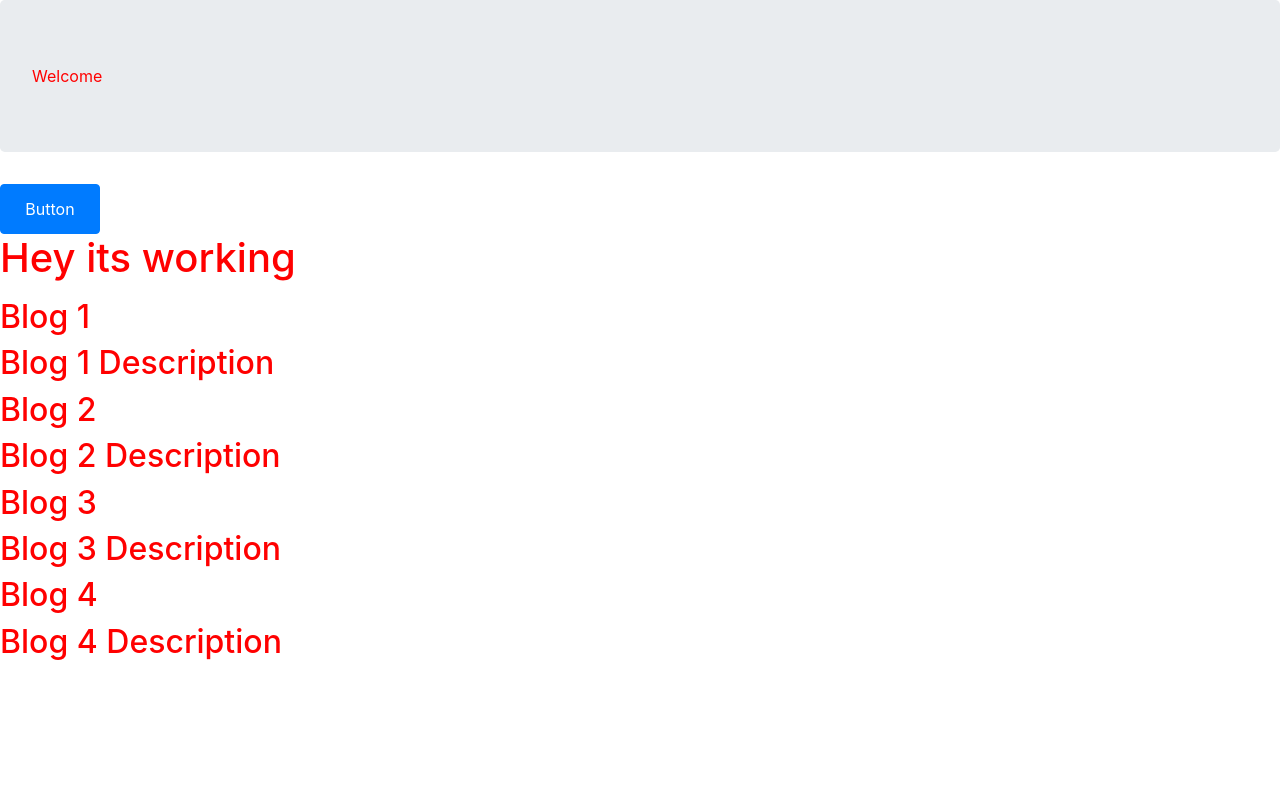
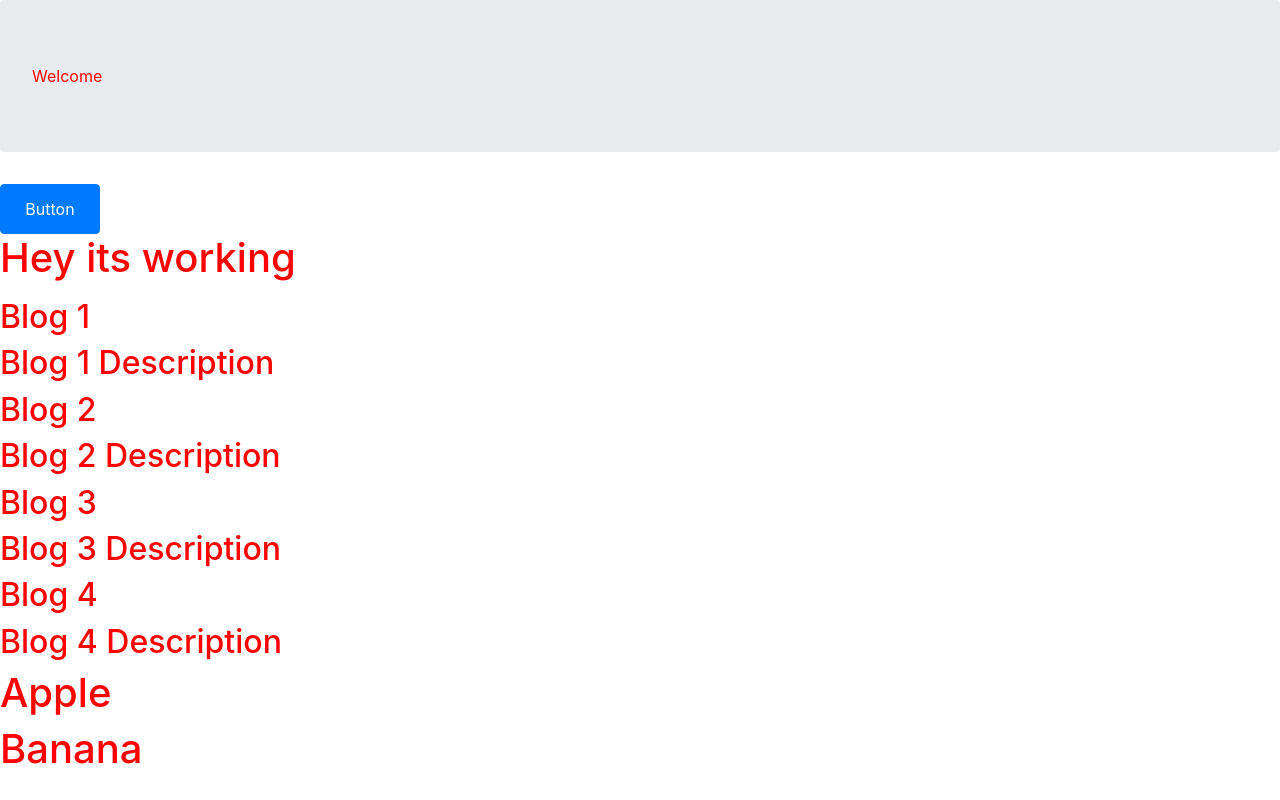
Before and after one commit to Aslin-R/learning-angular-js, an Angular app in the folder learning-angular-js/: page / in a window 1280 px wide. Built offline with nearby package versions, Linux system fonts and the light colour scheme.

Commit message:
tried my own example in for loop

```diff
--- a/learning-angular-js/src/app/newcomponent/newcomponent.component.html
+++ b/learning-angular-js/src/app/newcomponent/newcomponent.component.html
@@ -4,3 +4,8 @@
 <h2>{{blog.title}}</h2>
 <h2>{{blog.description}}</h2>
 </div>
+<div *ngFor="let fruit of fruits">
+    <h1>
+        {{fruit.name}}
+    </h1>
+</div>
--- a/learning-angular-js/src/app/newcomponent/newcomponent.component.ts
+++ b/learning-angular-js/src/app/newcomponent/newcomponent.component.ts
@@ -16,5 +16,8 @@ export class NewcomponentComponent {
   ngOnInit() {
     this.blogs=blogs;
   }
-
+  fruits:any[] = [
+    {name: 'Apple', color: 'red'},
+    {name: 'Banana', color: 'yellow'},
+  ];
 }
```
